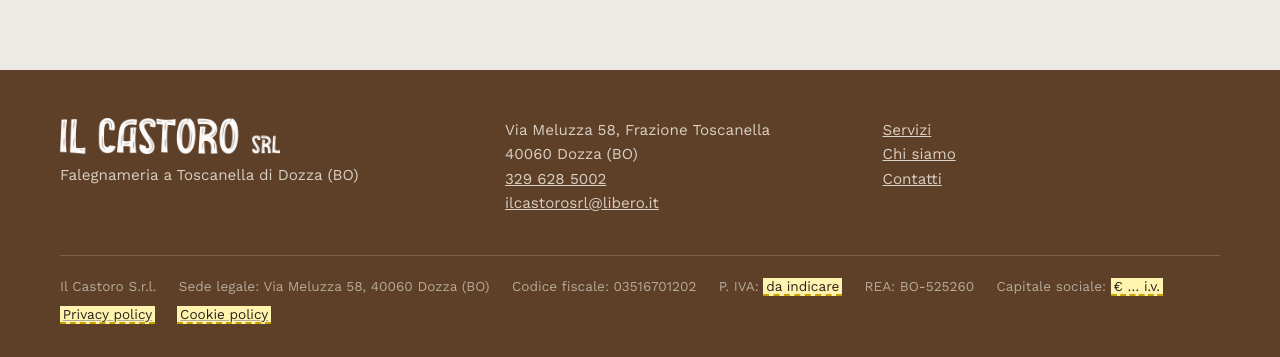
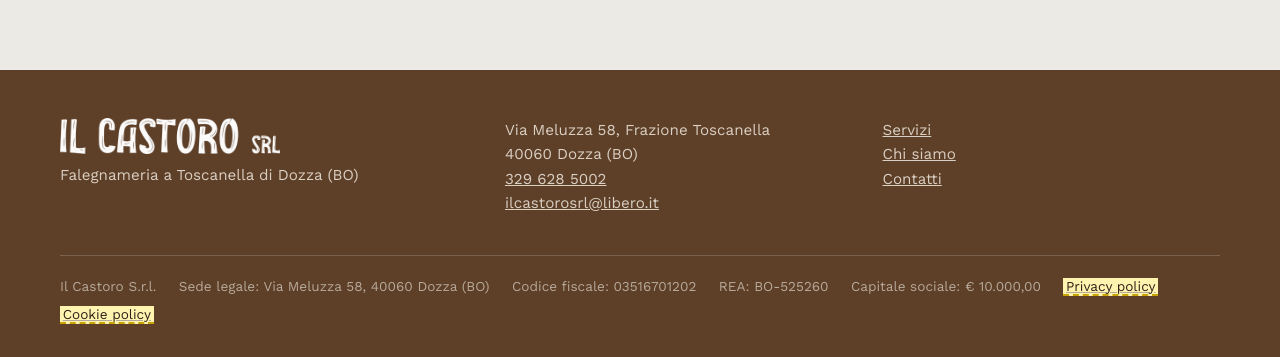
Before and after one commit to ilcastoro/ilcastoro.github.io, a plain HTML site: page index.html in a window 1280 px wide. Shown: the part 2688-3045 px from the top of the page. Drawn offline with nearby package versions, Linux system fonts and the light colour scheme.

Commit message:
Dati societari: capitale sociale, rimossa riga P.IVA
Co-Authored-By: Claude Opus 5.5 <noreply@anthropic.com>
Claude-Session: https://claude.ai/code/session_013yCEezBgPxXtptbJ3hqXxY

```diff
--- a/index.html
+++ b/index.html
@@ -434,9 +434,8 @@
       <span>Il Castoro S.r.l.</span>
       <span>Sede legale: Via Meluzza 58, 40060 Dozza (BO)</span>
       <span>Codice fiscale: 03516701202</span>
-      <span>P. IVA: <span class="dc">da indicare</span></span>
       <span>REA: BO-525260</span>
-      <span>Capitale sociale: <span class="dc">€ … i.v.</span></span>
+      <span>Capitale sociale: € 10.000,00</span>
       <span><a href="#"><span class="dc">Privacy policy</span></a></span>
       <span><a href="#"><span class="dc">Cookie policy</span></a></span>
     </div>
```
